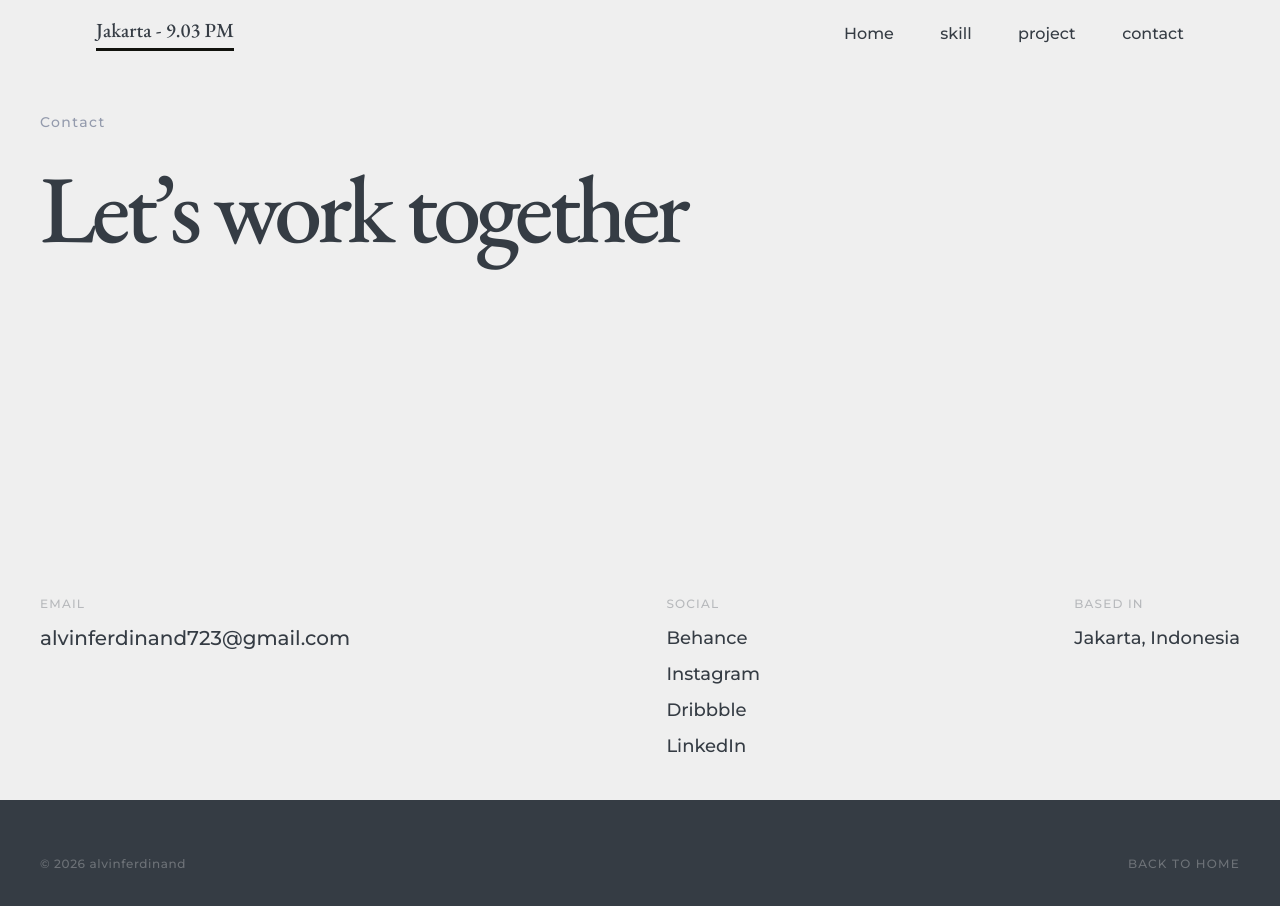
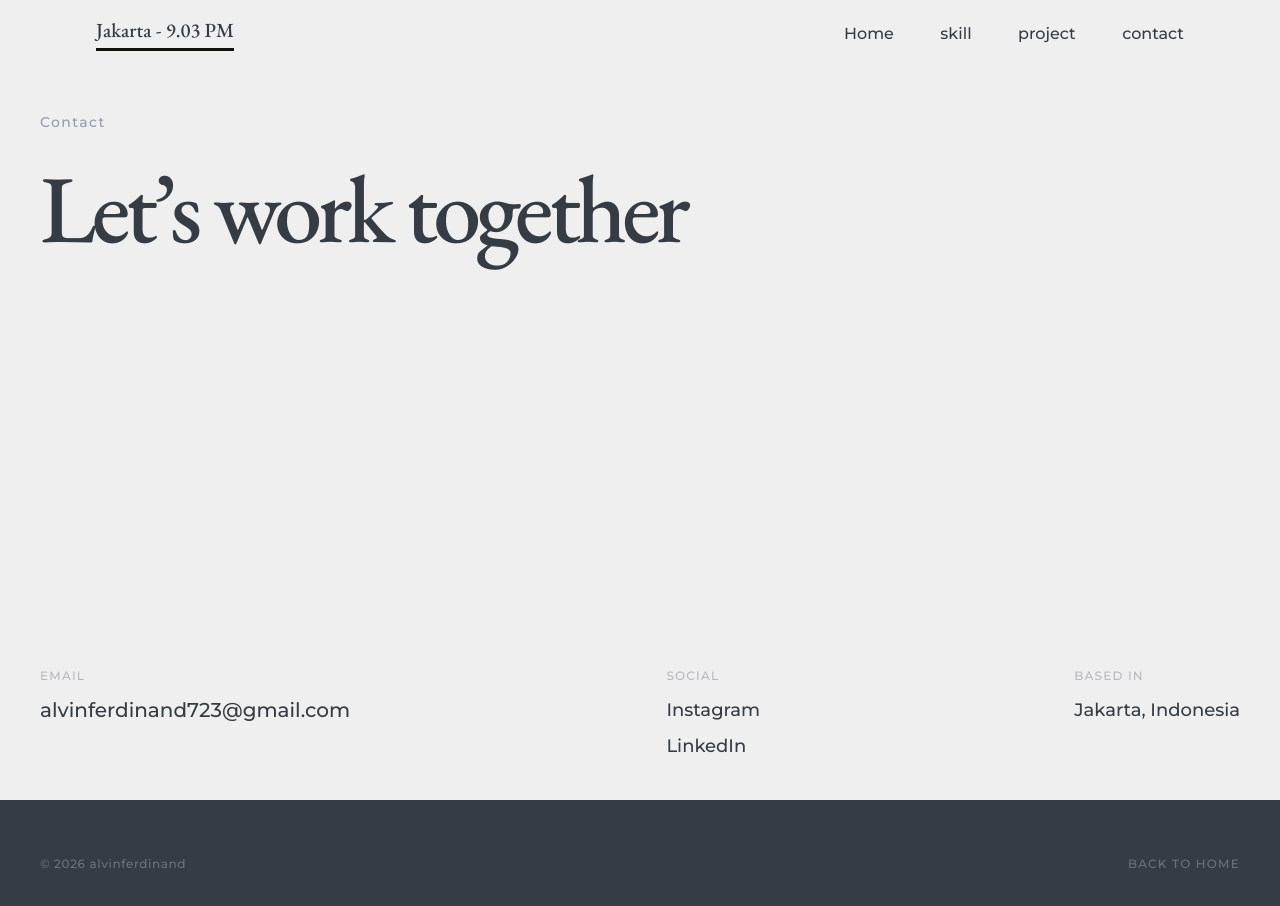
Before and after one commit to Vanotech-Dev/alvinFerdinand-prev, a React (Vite) app: page /contact in a window 1280 px wide. Shown: the top 906 px of the page. Built offline with nearby package versions, Linux system fonts and the light colour scheme; a web font is replaced by a local one.

Commit message:
add: adding a social media

```diff
--- a/src/contact.jsx
+++ b/src/contact.jsx
@@ -3,9 +3,7 @@ import gsap from "gsap";
 import { ArrowUpRight } from "lucide-react";
 
 const socials = [
-  { label: "Behance", href: "#" },
   { label: "Instagram", href: "#" },
-  { label: "Dribbble", href: "#" },
   { label: "LinkedIn", href: "#" },
 ];
 
```
